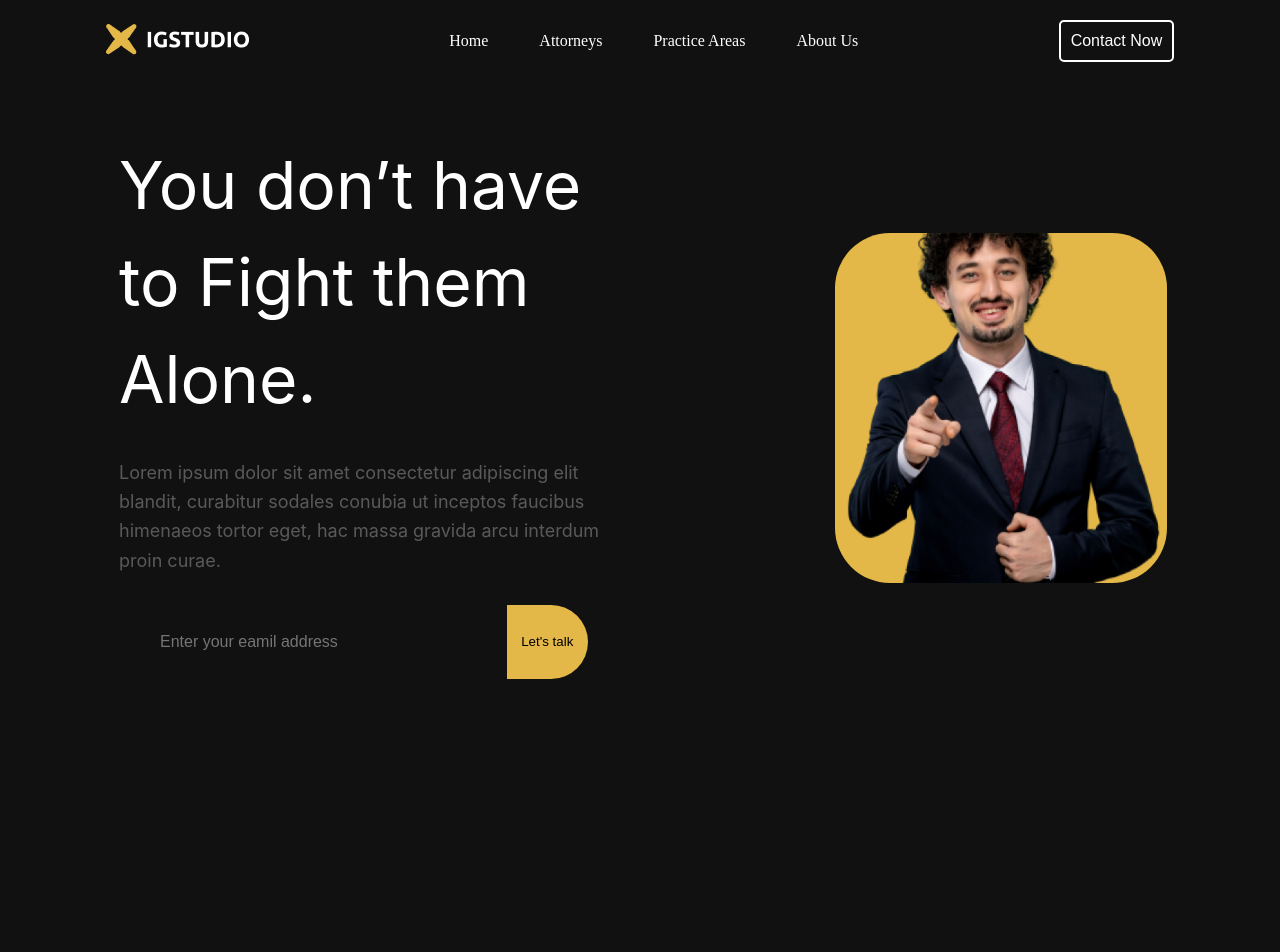
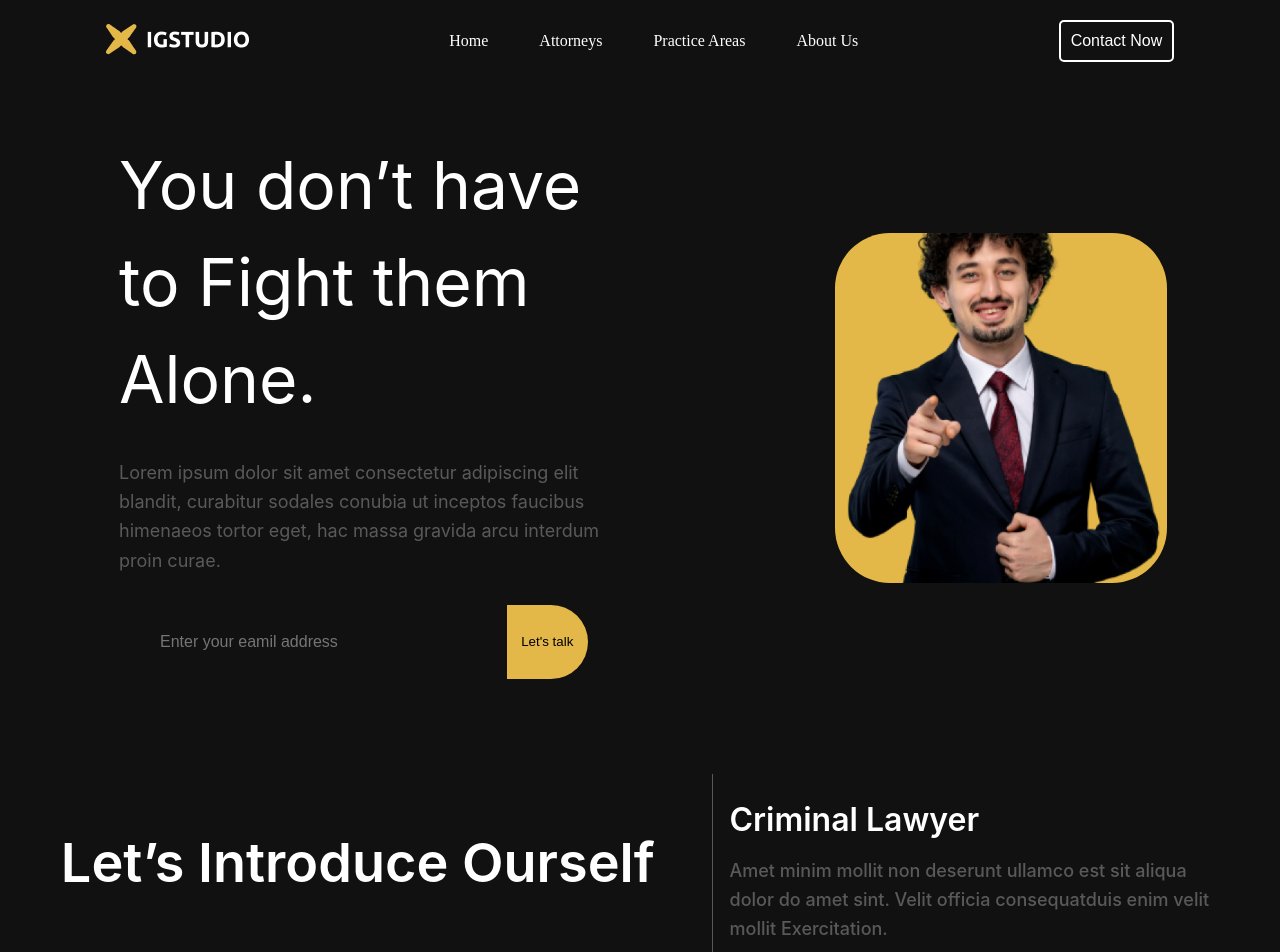
Before and after one commit to Ashwinumbarkar20/LawFirm, a React (Vite) app: page / in a window 1280 px wide. Shown: the top 952 px of the page. Before the commit the page ends 800 px from the top, so only its background shows below. Built offline with nearby package versions, Linux system fonts and the light colour scheme.

Commit message:
Intro-section

```diff
--- a/src/App.jsx
+++ b/src/App.jsx
@@ -3,7 +3,7 @@ import './App.css'
 import './index.css'
 import Appbar from './Component/Appbar/Appbar'
 import Herosection from './Component/HeroSection/Herosection'
-
+import Intro from './Component/Introsection/Intro'
 
 function App() {
 
@@ -12,6 +12,8 @@ function App() {
     <>
 <Appbar/>
 <Herosection/>
+<Intro/>
+
     </>
   )
 }
--- /dev/null
+++ b/src/Component/Introsection/Intro.jsx
@@ -0,0 +1,12 @@
+import React from 'react'
+import styles from './Intro.module.css'
+export default function Intro() {
+  return (
+    <>
+<div className={`${styles.mainDiv}`}>
+    <div className={`${styles.left}`}><span>Let’s Introduce Ourself</span></div>
+    <div className={`${styles.right}`}><h3>Criminal Lawyer</h3><span>Amet minim mollit non deserunt ullamco est sit aliqua dolor do amet sint. Velit officia consequatduis enim velit mollit Exercitation.</span></div>
+</div>
+    </>
+  )
+}
--- /dev/null
+++ b/src/Component/Introsection/Intro.module.css
@@ -0,0 +1,62 @@
+.mainDiv{
+    display: flex;
+    flex-direction: row;
+    justify-content:space-evenly;
+    align-items: center;
+  padding: 20px;
+  margin-top: 50px;
+
+  gap:32px;
+    }
+.right{
+    width: 40%;
+    padding: 10px;
+    position: relative;
+
+}
+.left{
+    width: auto;
+    padding: 10px;
+}
+.left span{
+text-align: center;
+color: var(--Pure-White, #FFF);
+font-family: Inter;
+font-size: 54px;
+font-style: normal;
+font-weight: 600;
+line-height: 161.523%;
+}
+.right span{
+color: var(--Pure-White, #FFF);
+font-family: Inter;
+font-size: 18px;
+font-style: normal;
+font-weight: 500;
+line-height: 162.523%;
+opacity: 0.3;
+text-align: center;
+}
+
+
+  .right::before {
+    content: '';
+    position: absolute;
+    top: 0;
+    bottom: 0;
+    left: -8px; /* Adjust as needed */
+    width: 1px; /* Adjust as needed */
+    background-color: #fff; /* Set your desired color */
+    opacity: 0.3;
+  }
+
+  h3{
+ color: var(--Pure-White, #FFF);
+
+font-family: Inter;
+font-size: 32px;
+font-style: normal;
+font-weight: 600;
+line-height: 162.523%;
+margin:10px 0px
+  }
```
